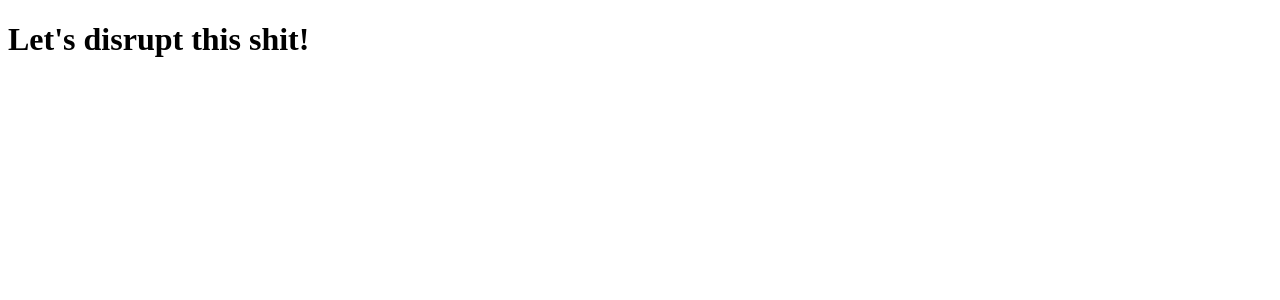
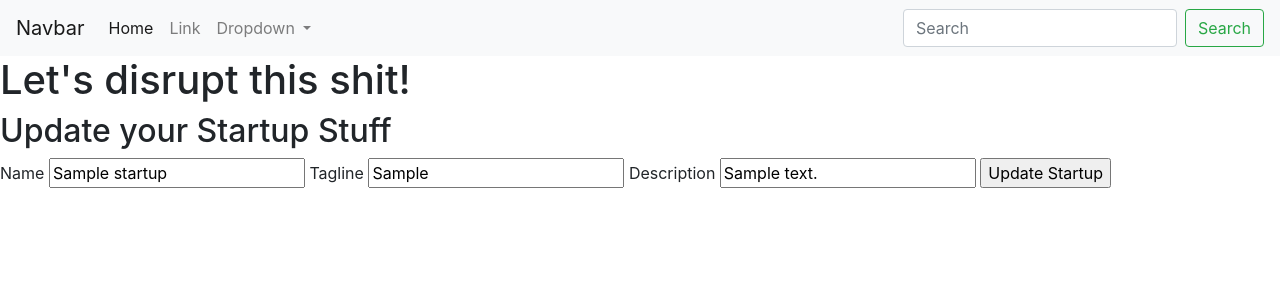
Before and after one commit to noeljane/django_fun, a Django app: page /1/update/ in a window 1280 px wide. Shown: the top 300 px of the page. Run offline with Django 3.2, Linux system fonts and the light colour scheme; a user stored in the database is signed in; tables that the repository leaves empty hold one stand-in row (values such as "Sample post"); some libraries are stand-ins or nearby versions.

Commit message:
update startups works

```diff
--- a/startups/templates/update.html
+++ b/startups/templates/update.html
@@ -5,6 +5,19 @@
     <title></title>
   </head>
   <body>
+    {% extends 'base.html' %} {% block base %}
     <h1>Let's disrupt this shit!</h1>
+    <h2> Update your Startup Stuff </h2>
+    <form  action="#" method="POST">
+      {% csrf_token %}
+      {% for field in update_startup_form %}
+          {{field.label}}
+          <input  name="{{field.name}}" value="{{field.value}}">
+          <span class="error text-danger">{{field.errors}}</span>
+
+      {% endfor %}
+      <input type="submit" name="" value="Update Startup"/>
+    </form>
+    {% endblock %}
   </body>
 </html>
```
